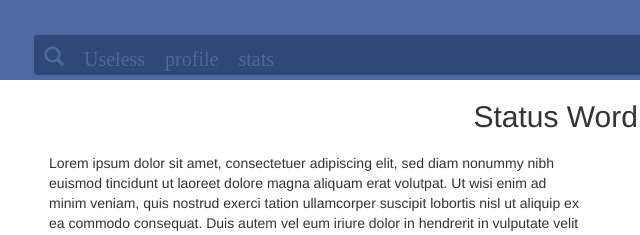
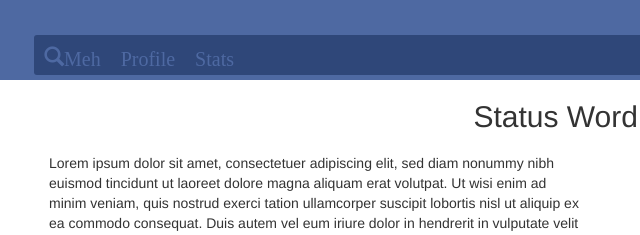
Before and after one commit to rcpeng34/FB-API-experiments, a website: page public/html/index.html in a window 1280 px wide. Shown: the top 235 px of the page, 41-681 px from the left. Drawn offline with nearby package versions, Linux system fonts and the light colour scheme; files that its build step writes are made by us from their sources; files whose address does not match are found by name.

Commit message:
Updates page title

```diff
--- a/public/html/index.html
+++ b/public/html/index.html
@@ -1,7 +1,7 @@
 <!DOCTYPE html>
 <html>
 <head>
-  <title>Sandbox Playground</title>
+  <title>Meh Profile Stats</title>
   <link href="public/bower_components/bootstrap/dist/css/bootstrap.min.css" rel="stylesheet">
   <link href="public/style.css" rel="stylesheet">
   <link href="public/jqcloud.css" rel="stylesheet">
@@ -16,7 +16,7 @@
   <div class='navbar-inverse navbar-fixed-top'>
     <div class='container'>
       <div id='searchBar'>
-        <span class='glyphicon glyphicon-search' id='magnifyingGlass'> Useless profile stats</span>
+        <span class='glyphicon glyphicon-search' id='magnifyingGlass'>Meh Profile Stats</span>
       </div>
       <span class='glyphicon glyphicon-user'></span>
     </div>
```
